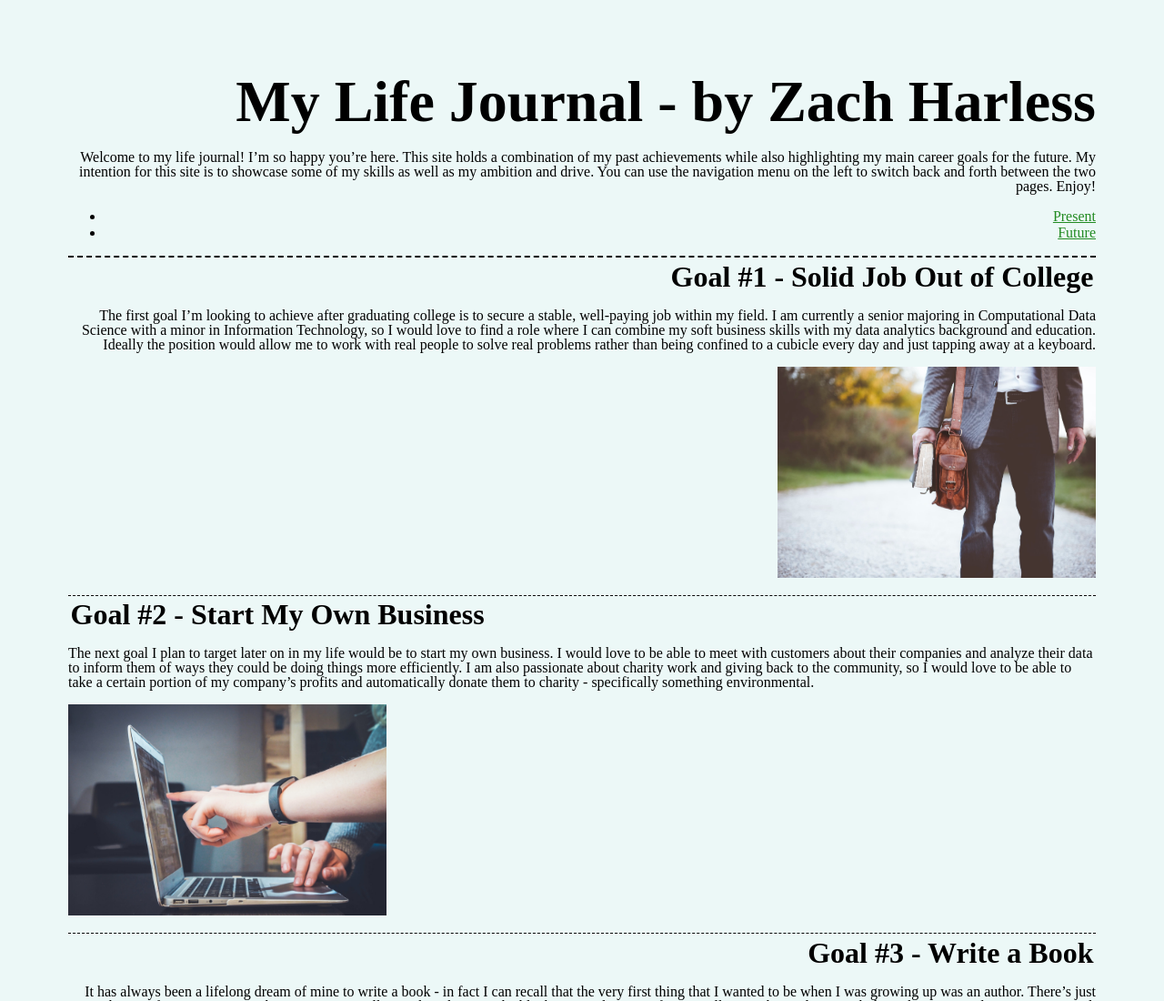
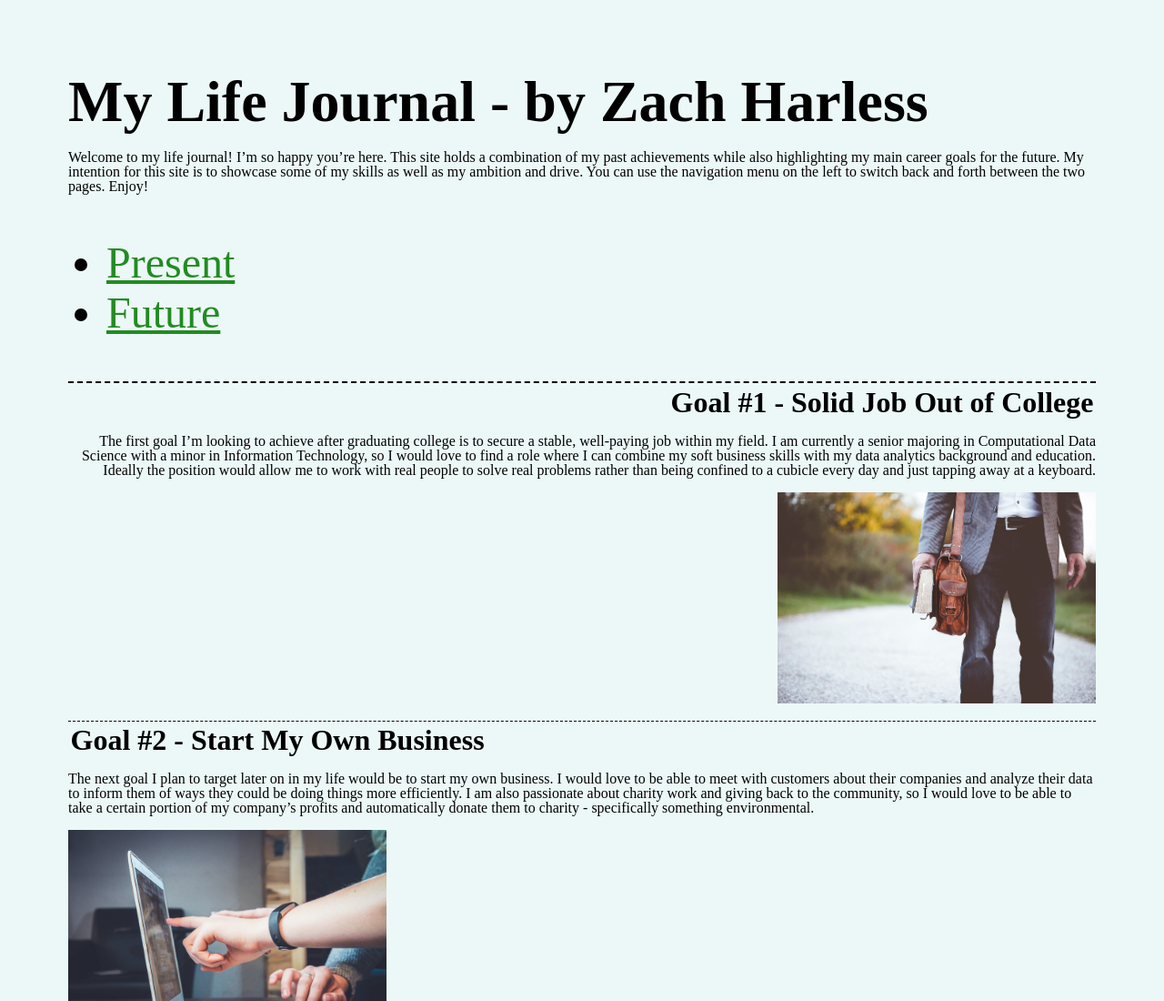
Before and after one commit to harlessz/mi349_final, a plain HTML site: page future.html in a window 1280 px wide. Shown: the top 1100 px of the page at 91% size. Drawn offline with Linux system fonts and the light colour scheme.

Commit message:
making nav bigger

```diff
--- a/future.html
+++ b/future.html
@@ -10,7 +10,7 @@
 </head>
 <body>
     <header>
-        <h1>My Life Journal - <span class=“dateStyle”>by Zach Harless</span></h1>
+        <h1>My Life Journal - by Zach Harless</h1>
         <p>Welcome to my life journal! I’m so happy you’re here. This site holds a combination of my past achievements while also highlighting my main career goals for the future. My intention for this site is to showcase some of my skills as well as my ambition and drive. You can use the navigation menu on the left to switch back and forth between the two pages. Enjoy!</p>
         <nav>
             <ul>
--- a/style.css
+++ b/style.css
@@ -8,10 +8,6 @@ body {
     padding: 25px;
     color: black;
     background: #ECF8F7;
-}
-
-header {
-    text-align: right;
 }
 
 h1 {
@@ -28,6 +24,11 @@ h2 {
 h3 {
     font-size: 2em;
     margin: 2.5px;
+}
+
+nav {
+    font-size: 3em;
+    margin: 2px;
 }
 
 p {
```
